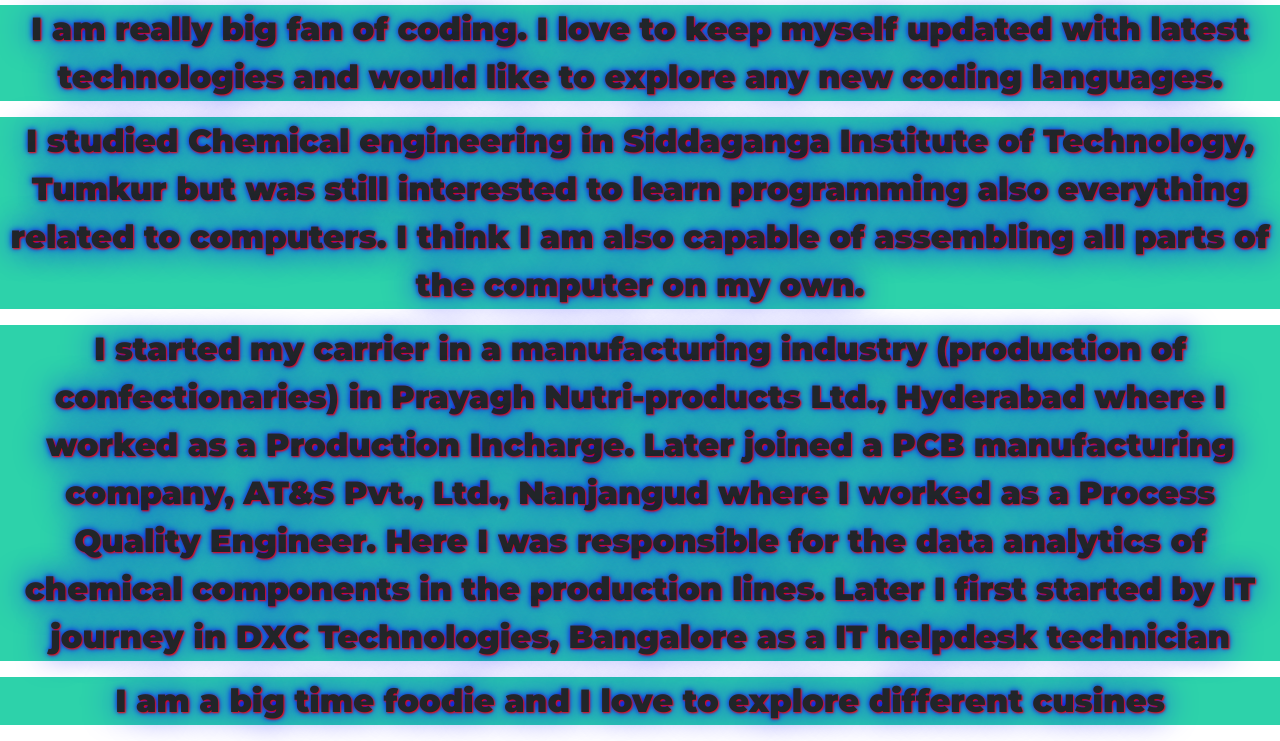
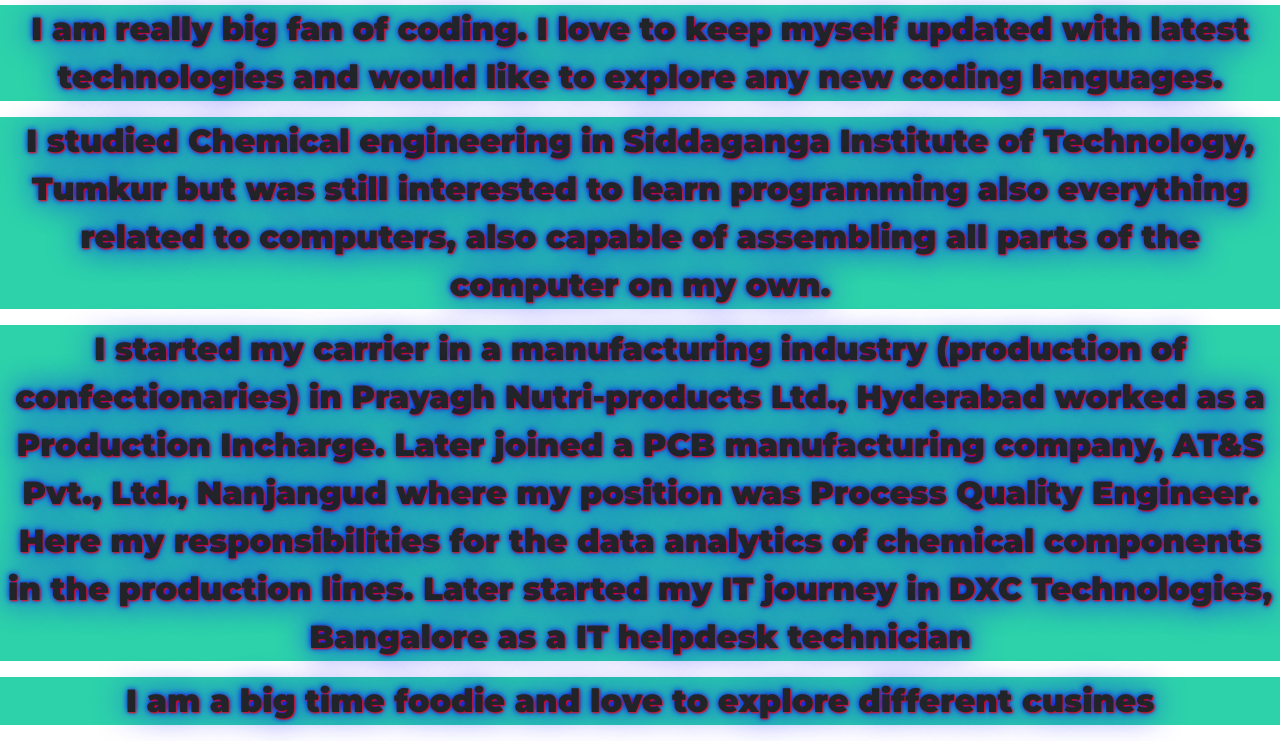
Before and after one commit to barjun25/html-portfolio, a plain HTML site: page public/about.html in a window 1280 px wide. Shown: the part 75-816 px from the top of the page. Drawn offline with nearby package versions, Linux system fonts and the light colour scheme.

Commit message:
Add files via upload

```diff
--- a/public/about.html
+++ b/public/about.html
@@ -22,8 +22,8 @@
 <body>
   <h1 class="newpage">About Me</h1>
   <p class="aboutpage">I am really big fan of coding. I love to keep myself updated with latest technologies and would like to explore any new coding languages.</p>
-  <p class="aboutpage">I studied Chemical engineering in Siddaganga Institute of Technology, Tumkur but was still interested to learn programming also everything related to computers. I think I am also capable of assembling all parts of the computer on my own.</p>
-  <p class="aboutpage">I started my carrier in a manufacturing industry (production of confectionaries) in Prayagh Nutri-products Ltd., Hyderabad where I worked as a Production Incharge. Later joined a PCB manufacturing company, AT&S Pvt., Ltd., Nanjangud where I worked as a Process Quality Engineer. Here I was responsible for the data analytics of chemical components in the production lines. Later I first started by IT journey in DXC Technologies, Bangalore as a IT helpdesk technician</p>
-  <p class="aboutpage">I am a big time foodie and I love to explore different cusines</p>
+  <p class="aboutpage">I studied Chemical engineering in Siddaganga Institute of Technology, Tumkur but was still interested to learn programming also everything related to computers, also capable of assembling all parts of the computer on my own.</p>
+  <p class="aboutpage">I started my carrier in a manufacturing industry (production of confectionaries) in Prayagh Nutri-products Ltd., Hyderabad worked as a Production Incharge. Later joined a PCB manufacturing company, AT&S Pvt., Ltd., Nanjangud where my position was Process Quality Engineer. Here my responsibilities for the data analytics of chemical components in the production lines. Later started my IT journey in DXC Technologies, Bangalore as a IT helpdesk technician</p>
+  <p class="aboutpage">I am a big time foodie and love to explore different cusines</p>
 </body>
 </html>
```
